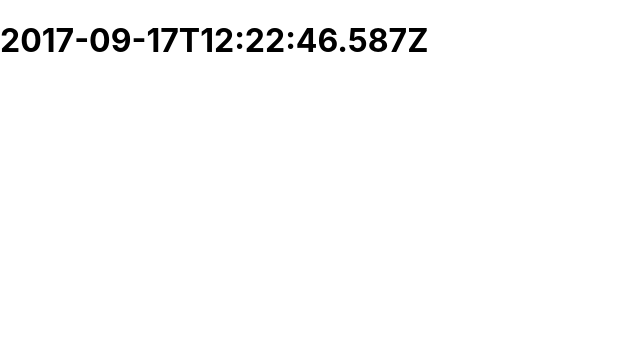
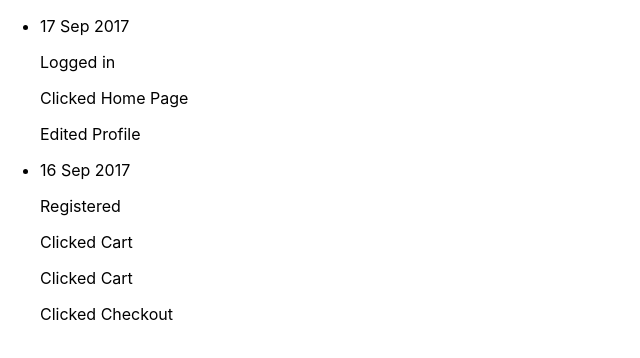
Before and after one commit to Thushar-Sreenivas/React-Timeline, a React (Create React App) app: page / in a window 1280 px wide. Shown: the top 358 px of the page, without its empty margins (0-640 px from the left). Built offline with nearby package versions, Linux system fonts and the light colour scheme.

Commit message:
Added logic to display user event in chronological

```diff
--- a/src/Components/Timeline.js
+++ b/src/Components/Timeline.js
@@ -14,22 +14,24 @@ const testEvents = [
 const Timeline = (events) => {
     let userEventDetails = {};
     let userEventArray = []
-    console.log("Timeline -> userEventDetails", userEventDetails);
-    console.log("Timeline -> userEventArray", userEventArray);
+    // console.log("Timeline -> userEventDetails", userEventDetails);
+    // console.log("Timeline -> userEventArray", userEventArray);
         events.map((event, index) => {
             let date = moment(event.ts).format("DD MMM YYYY");
             userEventArray = userEventDetails[date] || [];
-            console.log("Before -> userEventDetails", userEventDetails)
+            // userEventArray = userEventDetails[date]?null:[]
+            // console.log("Before -> userEventDetails", userEventDetails)
             userEventArray.push({
-                time: date,
+                time: moment(event.ts).format('HH mm'),
+                // time: date,
                 text: event.text,
                 key: index
             })
             userEventDetails[date] = userEventArray
-            console.log("After -> userEventArray", userEventArray)
-            console.log("After -> userEventDetails", userEventDetails)
+            // console.log("After -> userEventArray", userEventArray)
+            // console.log("After -> userEventDetails", userEventDetails)
         })
-        console.log("Final -> userEventArray", userEventArray)
+        // console.log("Final -> userEventArray", userEventArray)
 
     return userEventDetails
 }
@@ -38,12 +40,28 @@ const Timeline = (events) => {
 
 const display = ({events}) => {
     const userEventActivity = Timeline(events)
-    console.log("Last Function -> userEventActivity", userEventActivity)
+    // console.log("Last Function -> userEventActivity", userEventActivity)
+    let userEvent = []
+    const dates = Object.keys(userEventActivity)
+    // console.log("display -> Object.keys(userEventActivity)", Object.entries(userEventActivity))
+    // console.log(dates);
     return (
         <div>
-            <h1>{events[0].ts}</h1>
+            {dates.map(date => (
+            <ul key={date}>
+                <li>{date}</li>
+                {/* {userEventActivity.date[0]} */}
+                {console.log("display", userEventActivity[date])}
+                {userEventActivity[date].map(event => (
+                    // console.log("Events ", event);
+                    <p>{event.text}</p>
+                ))}
+            </ul>
+
+            ))}
         </div>
     )
+
 }
 
 export default display
```
Also changed, not shown: src/Components/TimelineDisplay.js (+6 -1 lines), image/timeline.png (added).
